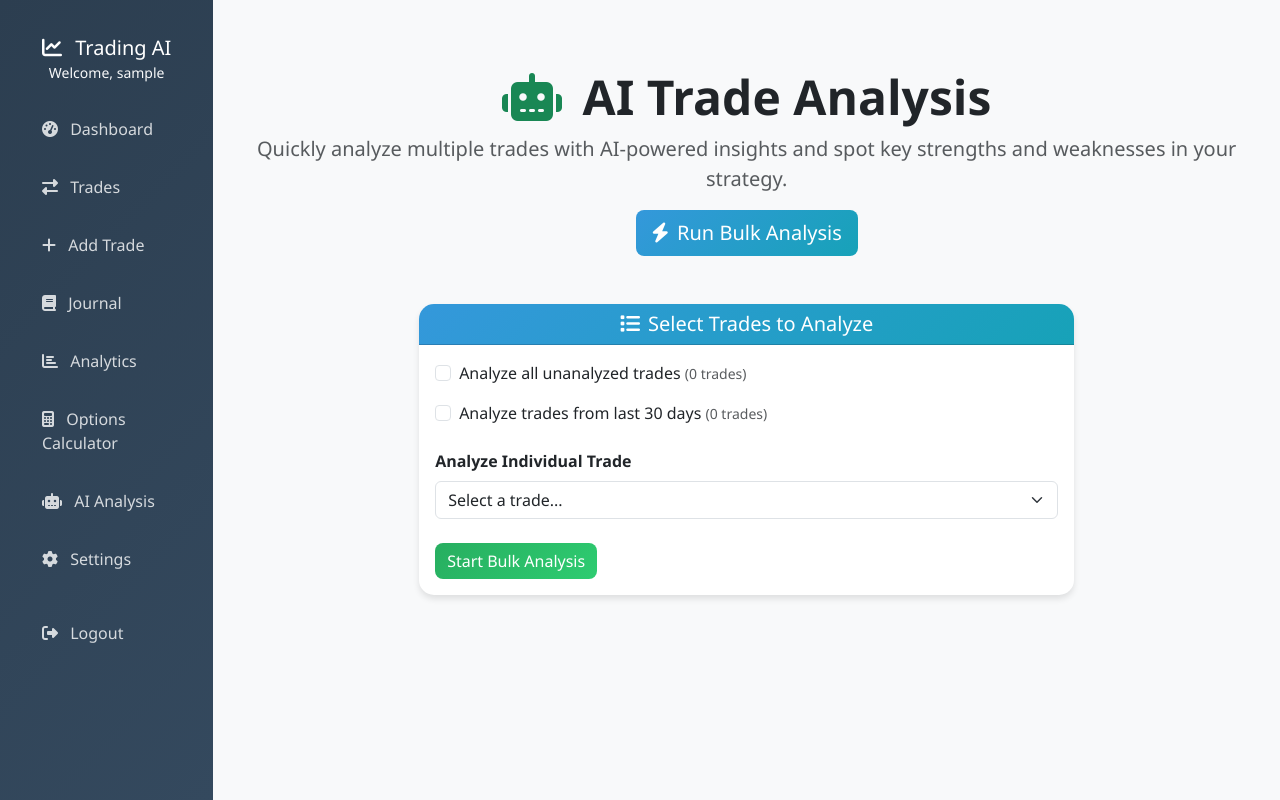
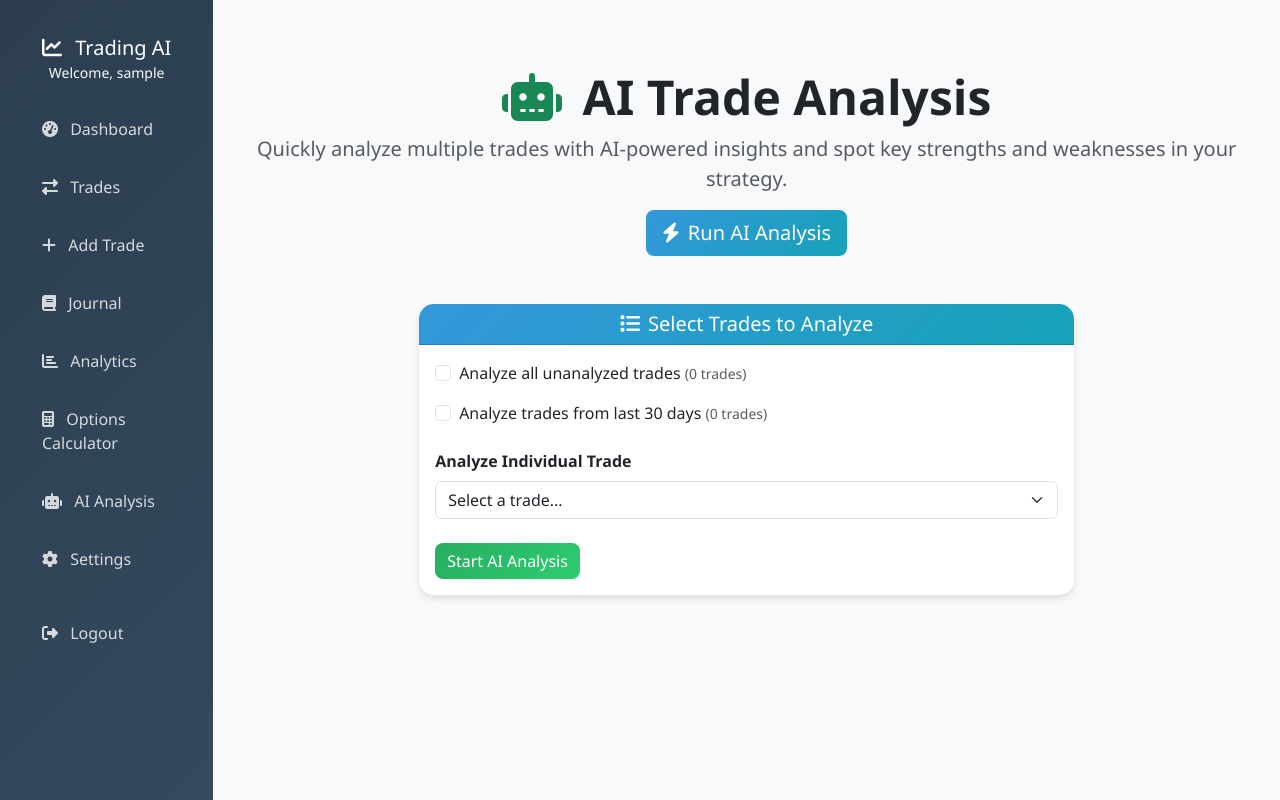
Before and after one commit to Artbeatcap/trading-app-troubleshoot, a Flask app: page /bulk_analysis in a window 1280 px wide. Run offline with Flask 3, Linux system fonts and the light colour scheme; the visitor is signed in with stand-in values (Sample User, id 1); data that the repository does not hold is empty; some libraries are stand-ins or nearby versions.

Commit message:
Update bulk analysis button labels

```diff
--- a/forms.py
+++ b/forms.py
@@ -354,4 +354,4 @@ class BulkAnalysisForm(FlaskForm):
     )
     analyze_all_unanalyzed = BooleanField('Analyze all unanalyzed trades')
     analyze_recent = BooleanField('Analyze trades from last 30 days')
-    submit = SubmitField('Start Bulk Analysis')
+    submit = SubmitField('Start AI Analysis')
--- a/templates/bulk_analysis.html
+++ b/templates/bulk_analysis.html
@@ -16,7 +16,7 @@
         </p>
         {% if current_user.is_authenticated %}
             <a href="#bulk-form" class="btn btn-primary btn-lg">
-                <i class="fas fa-bolt me-2"></i>Run Bulk Analysis
+                <i class="fas fa-bolt me-2"></i>Run AI Analysis
             </a>
         {% else %}
             <a href="{{ url_for('register') }}" class="btn btn-primary btn-lg">
```
